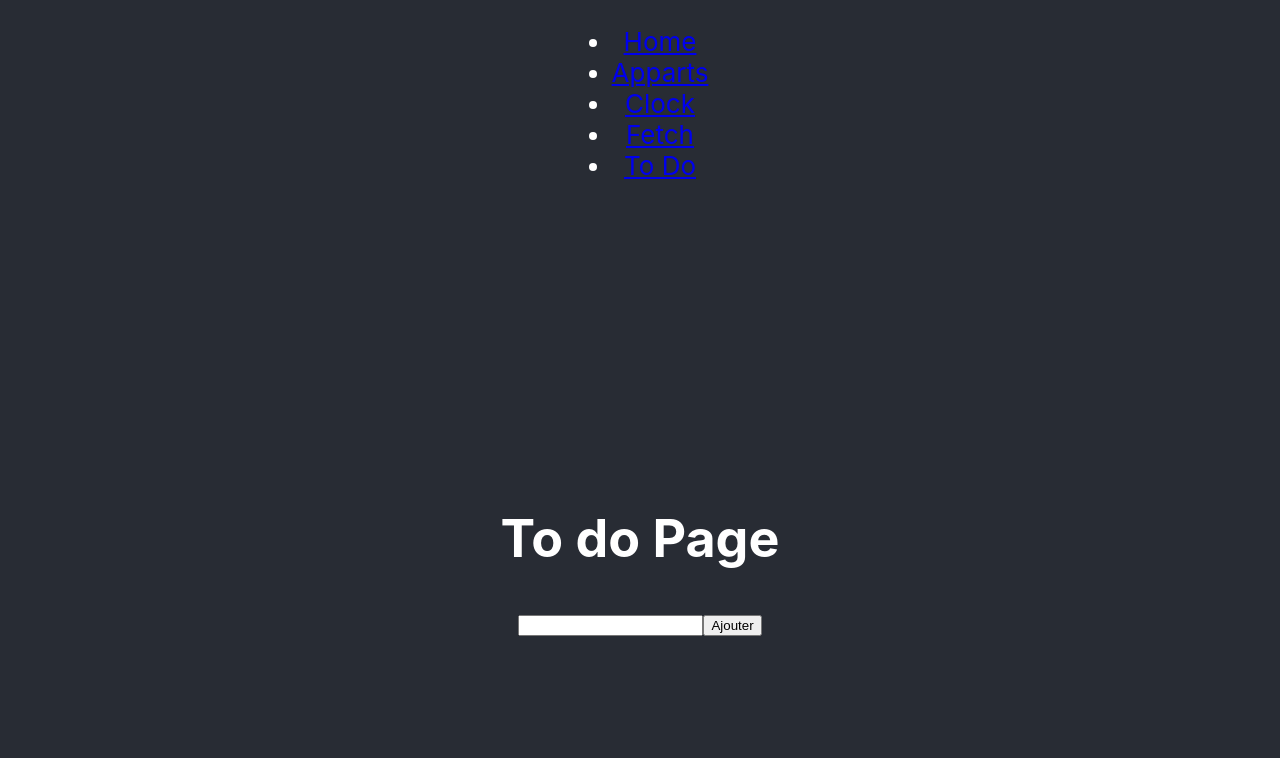
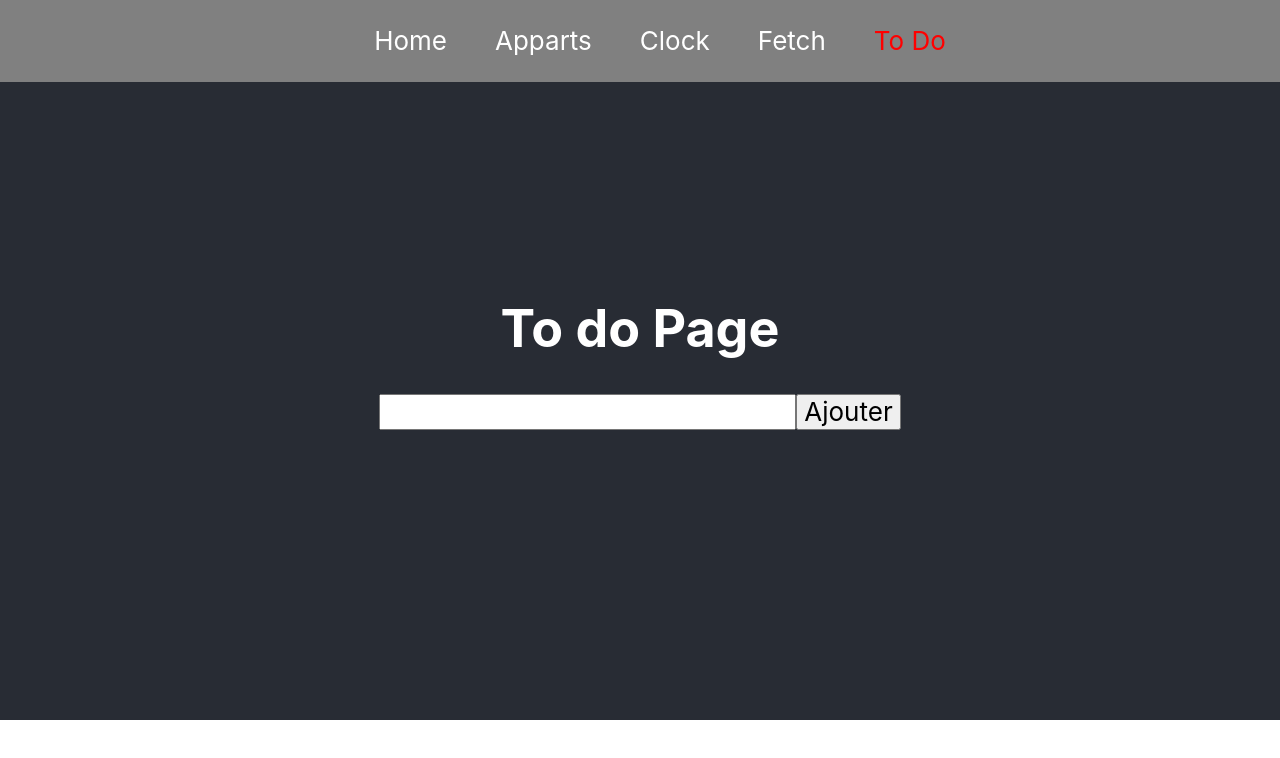
Before and after one commit to MrGlox/A3BD22.1-reactJS, a React (Create React App) app: page /todo in a window 1280 px wide. Shown: the top 758 px of the page. Built offline with nearby package versions, Linux system fonts and the light colour scheme.

Commit message:
add styled-components

```diff
--- a/package.json
+++ b/package.json
@@ -12,6 +12,8 @@
     "react-router-dom": "^6.3.0",
     "react-scripts": "5.0.1",
     "sass": "^1.52.1",
+    "styled-components": "^5.3.5",
+    "styled-normalize": "^8.0.7",
     "web-vitals": "^2.1.4"
   },
   "scripts": {
--- a/src/App.jsx
+++ b/src/App.jsx
@@ -1,29 +1,10 @@
-import { Link } from "react-router-dom";
+import { Header } from "components/molecules";
+
 import "./App.css";
 
 const App = ({ children }) => (
   <div className="App">
-    <header className="App-header">
-      <nav>
-        <ul>
-          <li>
-            <Link to="/">Home</Link>
-          </li>
-          <li>
-            <Link to="/apparts">Apparts</Link>
-          </li>
-          <li>
-            <Link to="/clock">Clock</Link>
-          </li>
-          <li>
-            <Link to="/fetch">Fetch</Link>
-          </li>
-          <li>
-            <Link to="/todo">To Do</Link>
-          </li>
-        </ul>
-      </nav>
-    </header>
+    <Header />
     <main className="App-main">{children}</main>
   </div>
 );
--- /dev/null
+++ b/src/components/atoms/Link/Link.jsx
@@ -0,0 +1,25 @@
+import { Link as RouterLink, useLocation } from "react-router-dom";
+import styled from "styled-components";
+
+const StyledLink = styled(RouterLink)`
+  color: ${({ active }) => (active ? "red" : "white")};
+  text-decoration: none;
+  padding: 8px 24px;
+
+  &:hover {
+    text-decoration: underline;
+  }
+`;
+
+const Link = ({ children, ...props }) => {
+  const { pathname } = useLocation();
+
+  return (
+    <StyledLink {...props} active={pathname === props.to}>
+      {children}
+    </StyledLink>
+  );
+};
+
+export { StyledLink };
+export default Link;
--- a/src/components/atoms/index.js
+++ b/src/components/atoms/index.js
@@ -1,6 +1,7 @@
 import Form from "./Form";
 import Item from "./Item";
+import Link from "./Link/Link";
 
 import TodoItem from "./TodoItem/TodoItem";
 
-export { Form, Item, TodoItem };
+export { Form, Item, Link, TodoItem };
--- /dev/null
+++ b/src/components/molecules/Header/Header.jsx
@@ -0,0 +1,46 @@
+import styled from "styled-components";
+
+import { Link } from "components/atoms";
+
+const StyledHeader = styled.header`
+  position: fixed;
+  top: 0;
+  width: 100vw;
+  background-color: grey;
+
+  display: flex;
+  justify-content: center;
+
+  ul {
+    display: flex;
+    list-style: none;
+  }
+`;
+
+const Header = () => {
+  return (
+    <StyledHeader className="App-header">
+      <nav>
+        <ul>
+          <li>
+            <Link to="/">Home</Link>
+          </li>
+          <li>
+            <Link to="/apparts">Apparts</Link>
+          </li>
+          <li>
+            <Link to="/clock">Clock</Link>
+          </li>
+          <li>
+            <Link to="/fetch">Fetch</Link>
+          </li>
+          <li>
+            <Link to="/todo">To Do</Link>
+          </li>
+        </ul>
+      </nav>
+    </StyledHeader>
+  );
+};
+
+export default Header;
--- a/src/components/molecules/index.js
+++ b/src/components/molecules/index.js
@@ -1,4 +1,5 @@
+import Header from "./Header/Header";
 import List from "./List";
 import TodoList from "./TodoList/TodoList";
 
-export { List, TodoList };
+export { List, Header, TodoList };
--- a/src/index.jsx
+++ b/src/index.jsx
@@ -1,6 +1,7 @@
 import React from "react";
 import ReactDOM from "react-dom/client";
 import { BrowserRouter, Routes, Route } from "react-router-dom";
+import { createGlobalStyle } from "styled-components";
 
 import "./index.css";
 import App from "./App";
@@ -10,11 +11,17 @@ import AppartDetails from "containers/AppartDetails";
 
 import { Provider as MainProvider } from "contexts/Main";
 import { Provider as ModalProvider } from "contexts/Modal";
+import normalize from "styled-normalize";
 
 const root = ReactDOM.createRoot(document.getElementById("root"));
 
+const GlobalStyle = createGlobalStyle`
+ ${normalize}
+`;
+
 root.render(
   <BrowserRouter>
+    <GlobalStyle />
     <MainProvider>
       <ModalProvider>
         <App>
```
Also changed, not shown: 1 other file (tests, documents, lock files or other folders).
